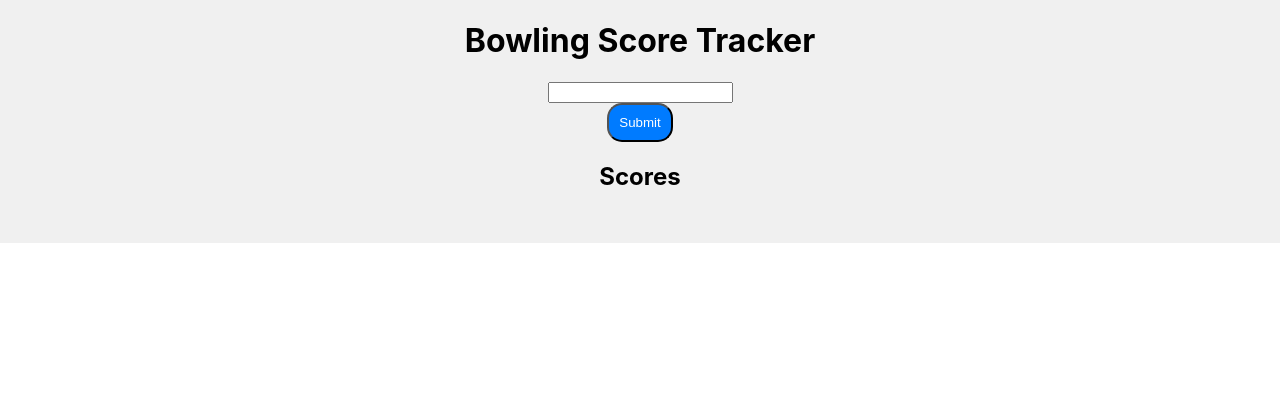
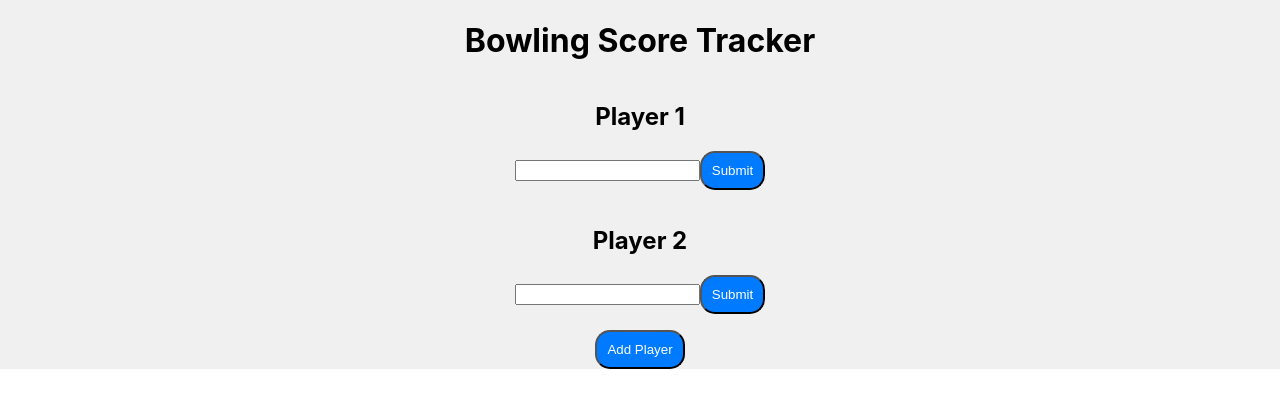
Before and after one commit to jwong65/bowling-tracker, a React (Create React App) app in the folder bowling-tracker/: page / in a window 1280 px wide. Shown: the top 408 px of the page. Built offline with nearby package versions, Linux system fonts and the light colour scheme.

Commit message:
Added seperate fields for multiple players, extended the array so you can add additional players

```diff
--- a/bowling-tracker/src/App.css
+++ b/bowling-tracker/src/App.css
@@ -13,7 +13,7 @@
 
 form {
   display: flex;
-  flex-direction: column;
+  flex-direction: row;
   align-items: center;
 }
 
--- a/bowling-tracker/src/App.js
+++ b/bowling-tracker/src/App.js
@@ -5,22 +5,43 @@ import './App.css'
 
 function App() {
 const [scores, setScores] = useState([]);
+const [players, setPlayers] = useState([
+  {name:'Player 1', scores:[]},
+  {name: 'Player 2', scores:[]}
+])
 
-const addScore = (score) => {
-  setScores([...scores, score]);
+const addScore = (playerIndex, score) => {
+  const newPlayers = [...players];
+  newPlayers[playerIndex].scores.push(score);
+  setPlayers(newPlayers);
+};
+
+
+const addPlayer = (name) => {
+  setPlayers([...players, { name, scores: [] }]);
 };
 
   return (
-    <div className="App">
+  <div className="App">
       <h1>Bowling Score Tracker</h1>
-      <ScoreInput onAddScore={addScore} />
-      <h2>Scores</h2>
+
+
+      {players.map((player, index) => (
+    <div key={index}>
+      <h2>{player.name}</h2>
+      <ScoreInput onAddScore={(score) => addScore(index, score)} />
       <ul>
-        {scores.map((score, index) => (
-          <li key={index}>{score}</li>
+        {player.scores.map((score, scoreIndex) => (
+          <li key={scoreIndex}>{score}</li>
         ))}
       </ul>
     </div>
+    ))}
+    {/* Adds a new player that's just extending the array */}
+      <button onClick={() => addPlayer(`Player ${players.length + 1}`)}>
+        Add Player
+      </button>
+  </div>
   );
 }
 
```
